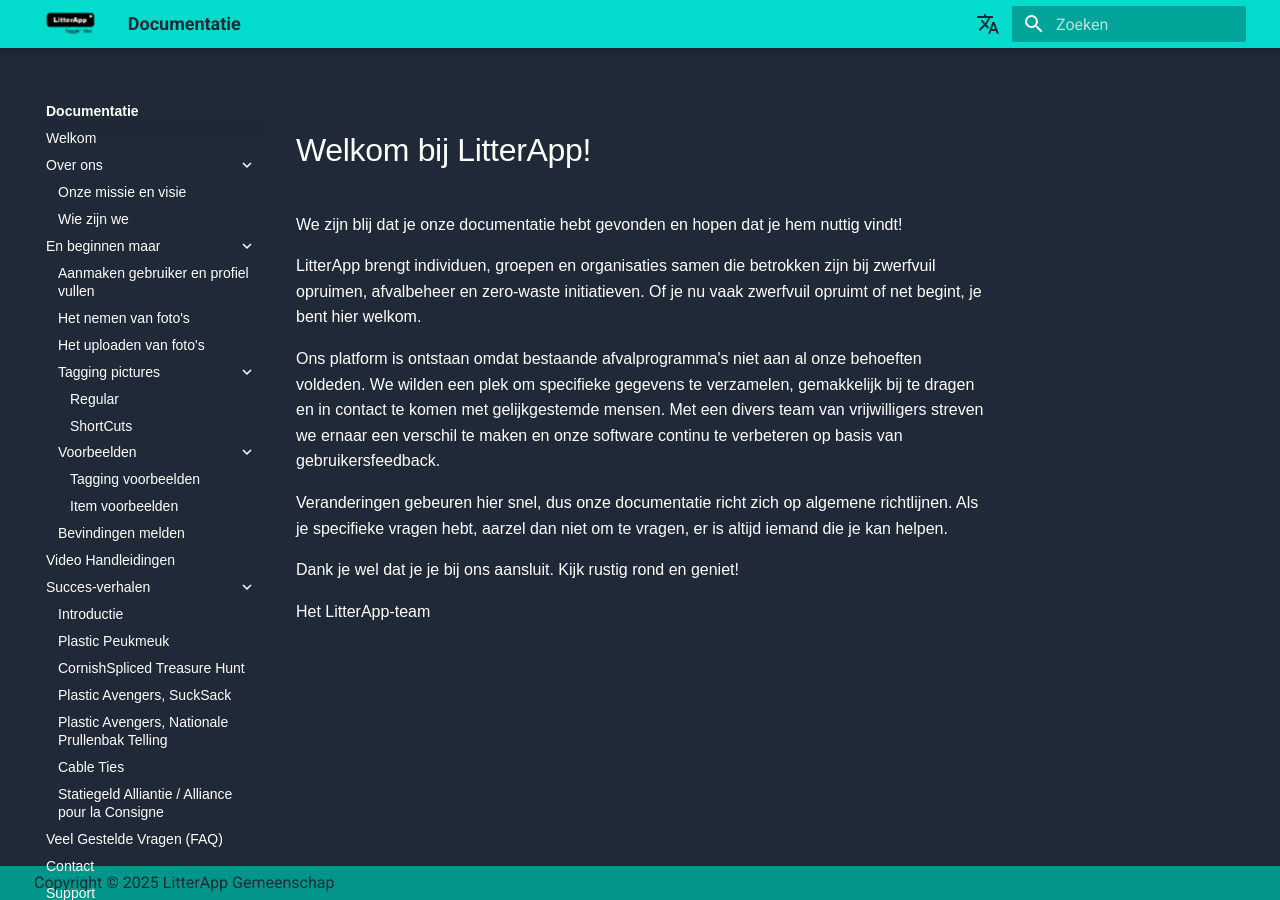
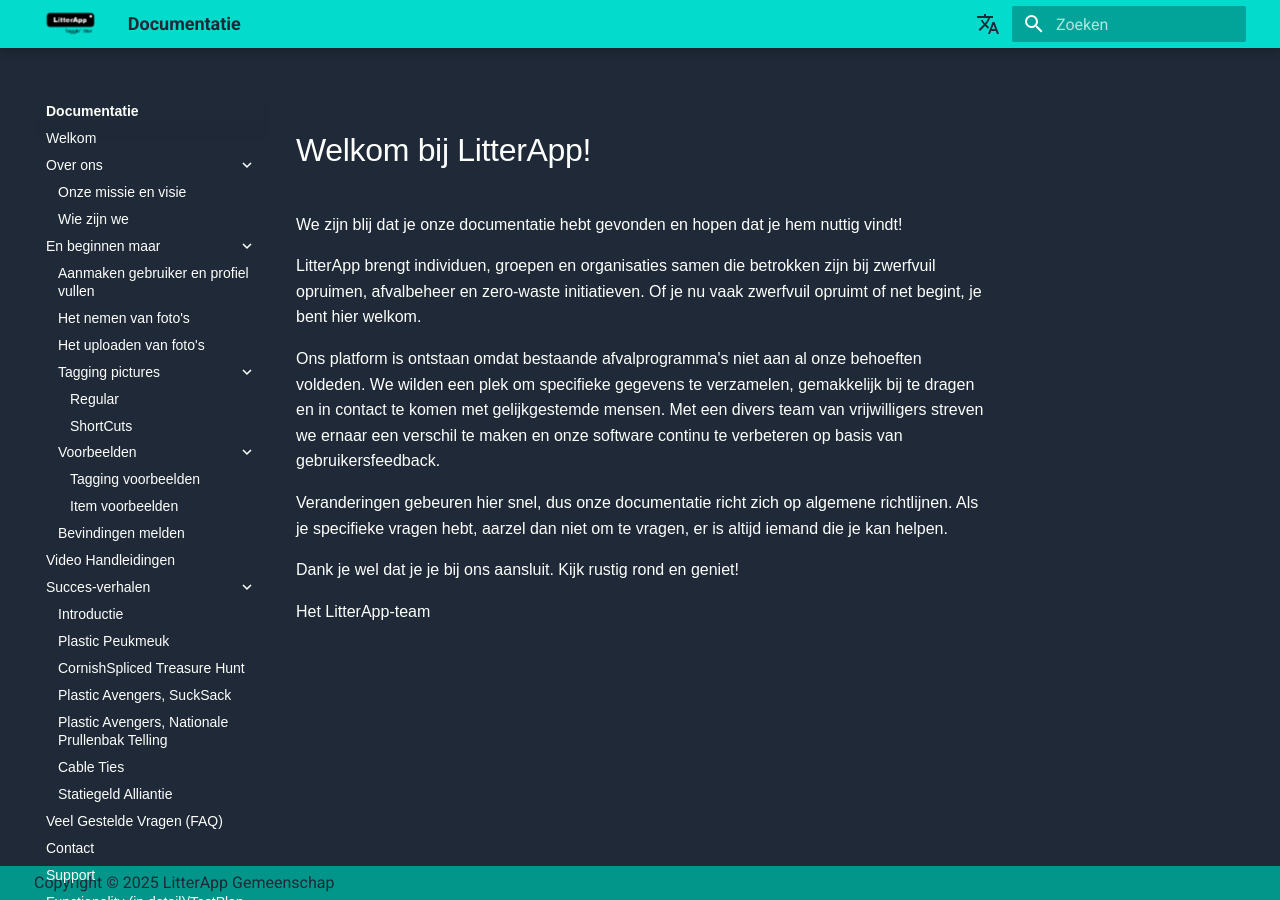
Before and after one commit to phummelen/littertagger-docs, an MkDocs documentation site: the page built from documentation/docs/nl/index.md, in a window 1280 px wide. Built offline with MkDocs 1.6.1 and Material for MkDocs 9.7.7, drawn with Linux system fonts in a browser that asks for light colours; comment, search, counter and statistics services are not loaded.

Commit message:
Update mkdocs.yml
naam event aangepast naar NL

```diff
--- a/documentation/config/nl/mkdocs.yml
+++ b/documentation/config/nl/mkdocs.yml
@@ -68,7 +68,7 @@ nav:
     - Plastic Avengers, SuckSack: 50_SuckSack.md
     - Plastic Avengers, Nationale Prullenbak Telling: 50_NPT.md
     - Cable Ties: 50_tiewraps-in-Steenwijk.md
-    - Statiegeld Alliantie / Alliance pour la Consigne: 50_StatiegeldAlliantie.md
+    - Statiegeld Alliantie: 50_StatiegeldAlliantie.md
 - Veel Gestelde Vragen (FAQ): 90_Faq.md
 - Contact: 90_Contact.md
 - Support: 95_Support.md
```
